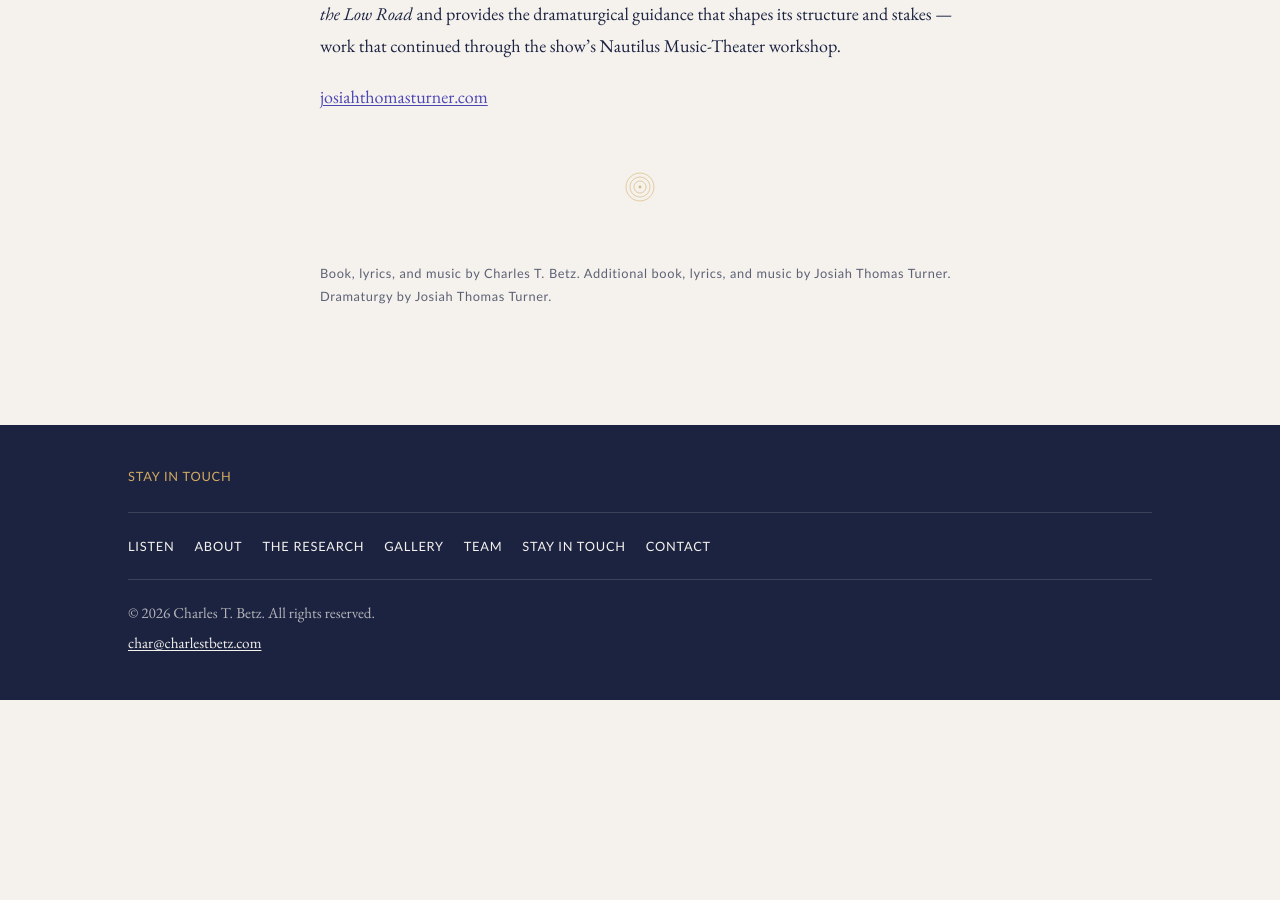
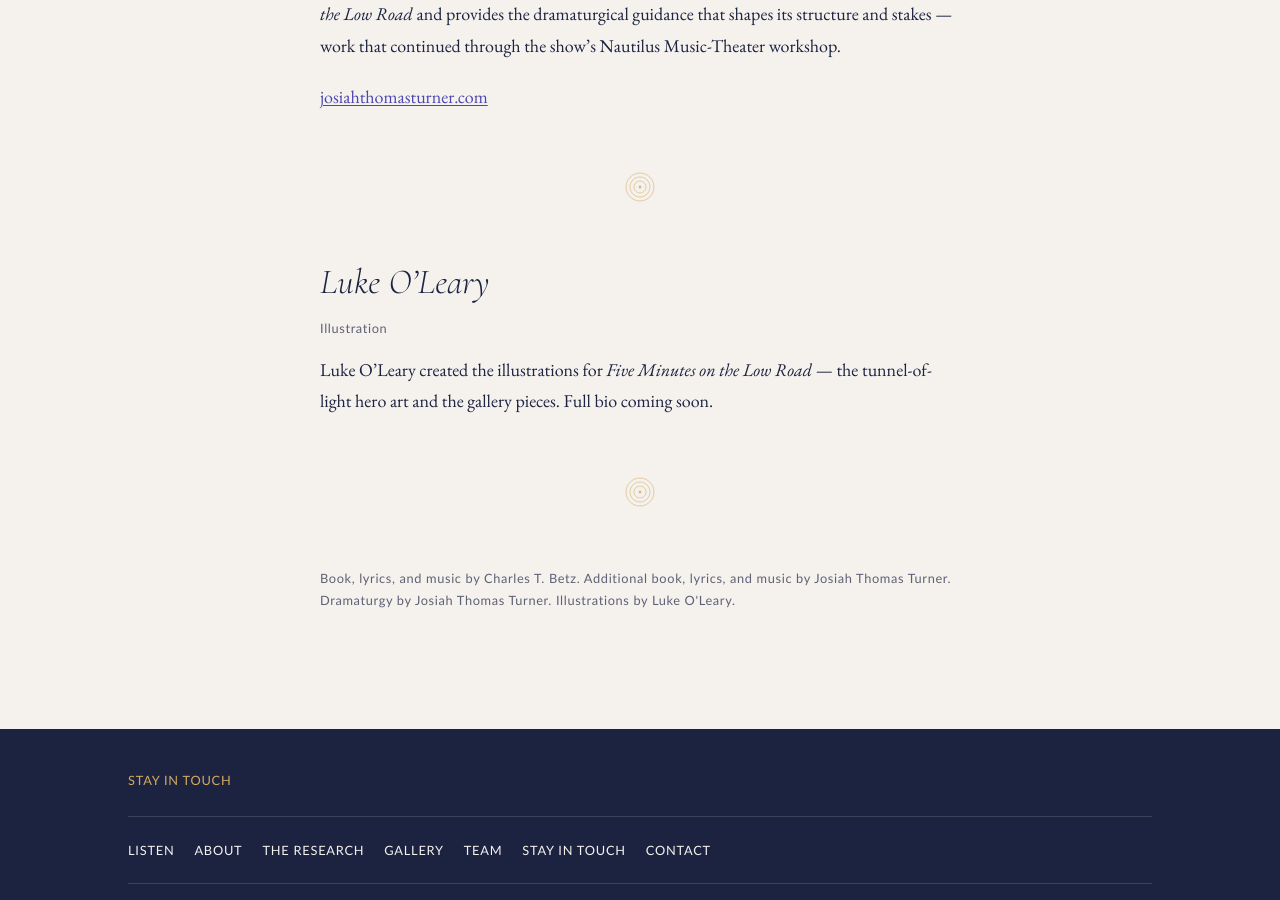
Before and after one commit to CharlesTBetz/5mlowroad, a Jekyll site: the page built from team.md, in a window 1280 px wide and 900 px high, scrolled down 1568 px. Built offline with Jekyll 4.4.1, drawn with Linux system fonts in a browser that asks for light colours; before the commit the page ends 2268 px from its top, so only the background shows below that.

Commit message:
Link "creative team" to /team/; add Luke O'Leary placeholder
- about.md: "creative team" now links to the Team page
- team.md: placeholder entry for Luke O'Leary (Illustration), bio/headshot
  to come; add "Illustrations by Luke O'Leary" to the credit line

Co-Authored-By: Claude Opus 4.8 (1M context) <noreply@anthropic.com>
Claude-Session: https://claude.ai/code/session_01UrLG6QBJtLHiuH9xzcZc79

```diff
--- a/team.md
+++ b/team.md
@@ -33,4 +33,12 @@ Josiah Thomas Turner is a writer, musician, and theater-maker. He holds an MFA i
 
 {% include divider.html %}
 
-<p class="label">Book, lyrics, and music by Charles T. Betz. Additional book, lyrics, and music by Josiah Thomas Turner. Dramaturgy by Josiah Thomas Turner.</p>
+## Luke O'Leary
+<p class="label">Illustration</p>
+
+<!-- TODO: headshot + bio for Luke O'Leary -->
+Luke O'Leary created the illustrations for *Five Minutes on the Low Road* — the tunnel-of-light hero art and the gallery pieces. Full bio coming soon.
+
+{% include divider.html %}
+
+<p class="label">Book, lyrics, and music by Charles T. Betz. Additional book, lyrics, and music by Josiah Thomas Turner. Dramaturgy by Josiah Thomas Turner. Illustrations by Luke O'Leary.</p>
```
Also changed, not shown: about.md (+1 -3 lines).
